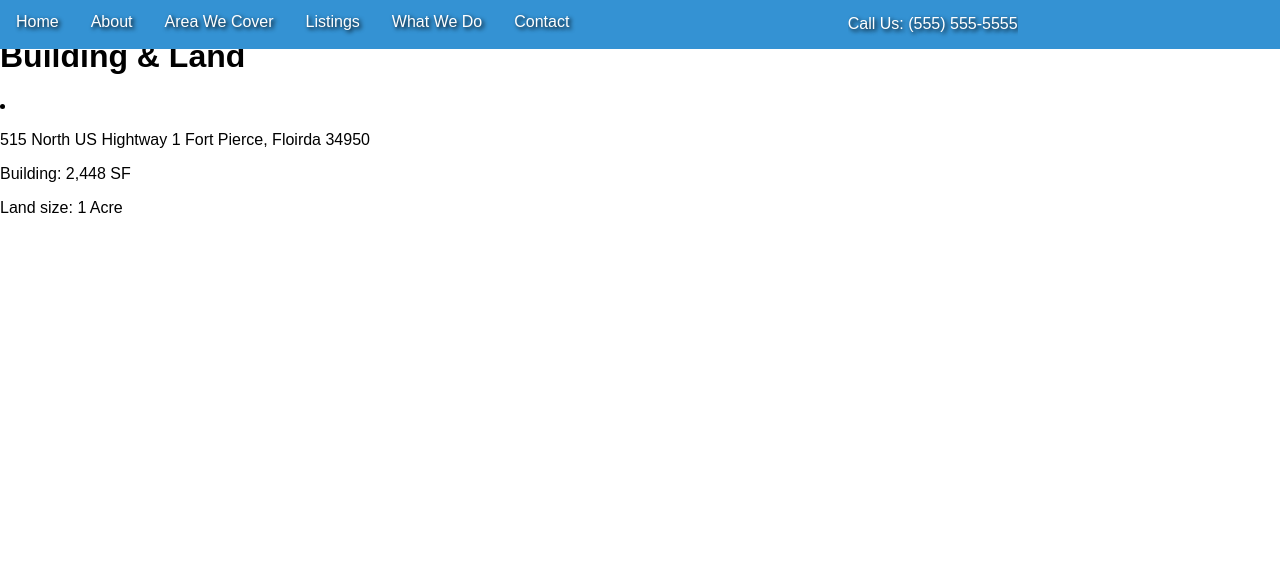
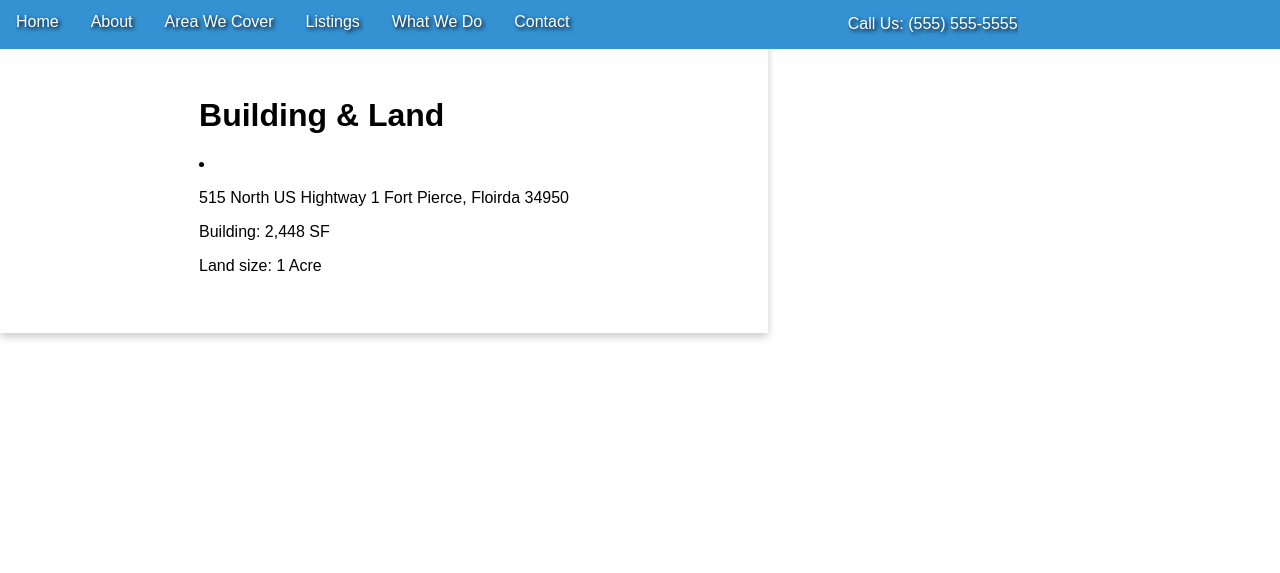
Before and after one commit to Jacobaallen/SErealty, a PHP site: page /listings.html in a window 1280 px wide. Shown: the part 17-590 px from the top of the page. Run offline with PHP 8.4, Linux system fonts and the light colour scheme.

Commit message:
working on styling the cards

```diff
--- a/listings.css
+++ b/listings.css
@@ -65,6 +65,27 @@ li a:hover {
   padding: 0;
 }
 
+.cards {
+  /* Add shadows to create the "card" effect */
+  box-shadow: 0 4px 8px 0 rgba(0,0,0,0.2);
+  transition: 0.3s;
+  height: 300px;
+  width: 60%;
+  display: flex;
+  justify-content: center;
+  align-items: center;
+}
+
+/* On mouse-over, add a deeper shadow */
+.cards:hover {
+  box-shadow: 0 8px 16px 0 rgba(0,0,0,0.2);
+}
+
+/* Add some padding inside the card container */
+.container {
+  padding: 2px 16px;
+}
+
 .footer {
   background-color: #3492D3;
   color: white;
```
